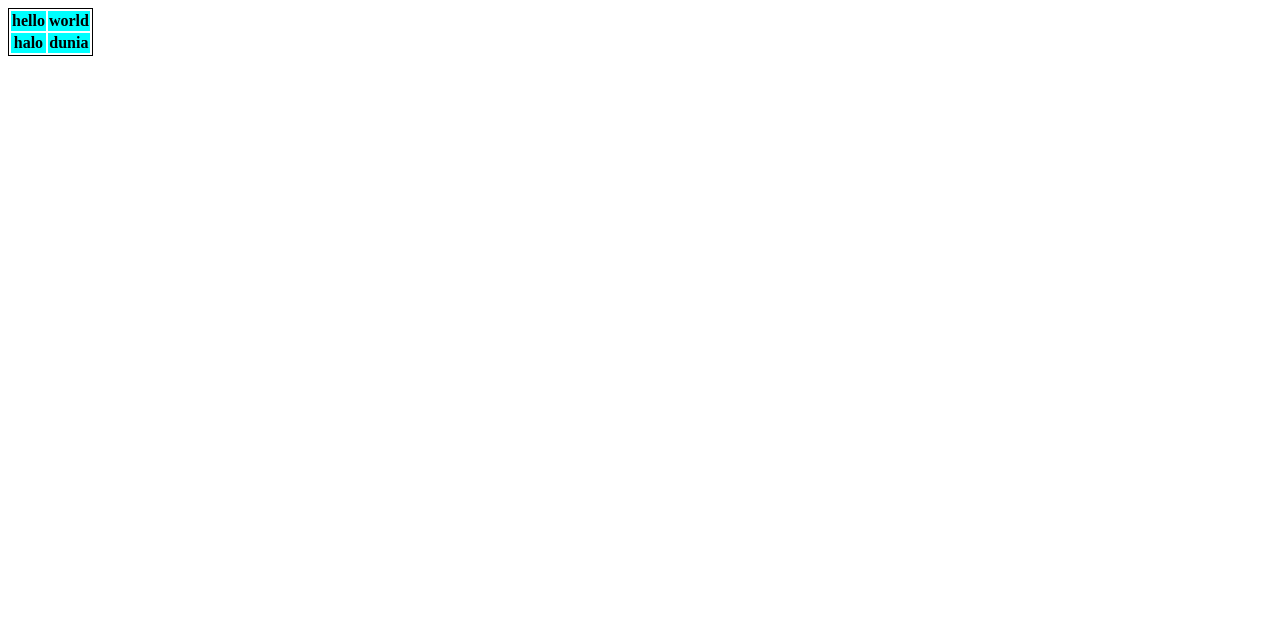
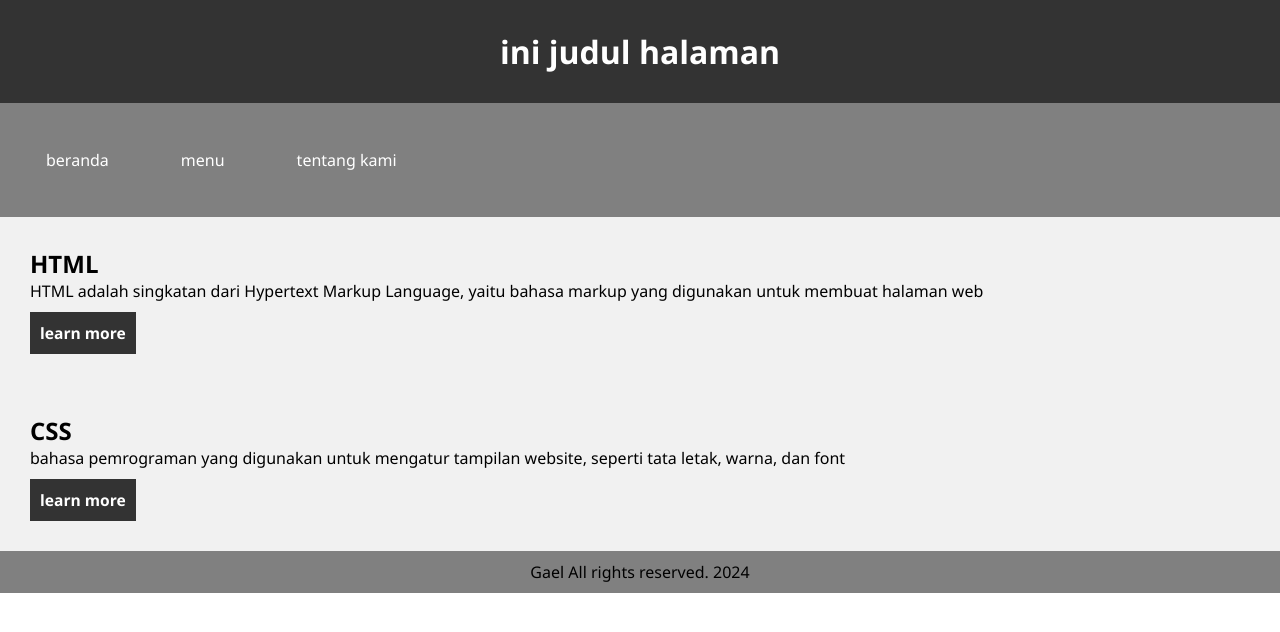
Before and after one commit to Gael227/belajar-web, a plain HTML site: page learn.html in a window 1280 px wide. Drawn offline with Linux system fonts and the light colour scheme.

Commit message:
belajar layout web & css tipis2

```diff
--- a/learn.html
+++ b/learn.html
@@ -4,21 +4,100 @@
     <meta charset="UTF-8" />
     <meta name="viewport" content="width=device-width, initial-scale=1.0" />
     <title>learning</title>
+
+    <style>
+      * {
+        margin: 0;
+        padding: 0;
+        box-sizing: border-box;
+        font-family: "Segoe UI", Tahoma, Geneva, Verdana, sans-serif;
+      }
+      header {
+        background-color: #333;
+        text-align: center;
+        padding: 30px;
+        color: white;
+      }
+      article {
+        padding: 30px;
+        width: 100%;
+        background-color: #f1f1f1;
+      }
+      footer {
+        background-color: gray;
+        padding: 10px;
+        text-align: center;
+      }
+      nav {
+        background-color: gray;
+        padding: 10px;
+      }
+      nav ul {
+        list-style-type: none;
+        overflow: hidden;
+      }
+      nav li {
+        display: inline;
+        margin: 10px;
+        padding: 10px;
+        float: left;
+      }
+      nav li a {
+        color: white;
+        text-decoration: none;
+        display: block;
+        text-align: center;
+        padding: 16px;
+      }
+      nav li a:hover {
+        background-color: #333;
+        transition: 0.5s;
+      }
+      article button {
+        background-color: #333;
+        color: white;
+        padding: 10px;
+        border: none;
+        cursor: pointer;
+        margin-top: 10px;
+      }
+      article button:hover {
+        background-color: gray;
+        transition: 0.5s;
+      }
+    </style>
   </head>
   <body>
-    <table style="border: 1px solid black">
-      <colgroup>
-        <col span="2" style="background-color: aqua" />
-        <col style="background-color: violet" />
-      </colgroup>
-      <tr>
-        <th>hello</th>
-        <th>world</th>
-      </tr>
-      <tr>
-        <th>halo</th>
-        <th>dunia</th>
-      </tr>
-    </table>
+    <header>
+      <h1>ini judul halaman</h1>
+    </header>
+    <nav>
+      <ul>
+        <li><a href="">beranda</a></li>
+        <li><a href="">menu</a></li>
+        <li><a href="">tentang kami</a></li>
+      </ul>
+    </nav>
+    <article>
+      <h1>HTML</h1>
+      <p>
+        HTML adalah singkatan dari Hypertext Markup Language, yaitu bahasa
+        markup yang digunakan untuk membuat halaman web
+      </p>
+      <button>
+        <h3>learn more</h3>
+      </button>
+    </article>
+    <article>
+      <h1>CSS</h1>
+      <p>
+        bahasa pemrograman yang digunakan untuk mengatur tampilan website,
+        seperti tata letak, warna, dan font
+      </p>
+      <button>
+        <h3>learn more</h3>
+      </button>
+    </article>
+    <footer>Gael All rights reserved. 2024</footer>
   </body>
 </html>
--- a/style.css
+++ b/style.css
@@ -82,3 +82,28 @@ header nav {
     transform: translateX(5px);
     text-decoration: none;
 }
+nav {
+    background-color: gray;
+    padding: 0px;
+  }
+  nav ul {
+    list-style-type: none;
+    overflow: hidden;
+  }
+  nav li {
+    display: inline;
+    margin: 0%;
+    padding: 0;
+    float: left;
+  }
+  nav li a {
+    color: white;
+    text-decoration: none;
+    display: block;
+    text-align: center;
+    padding: 16px;
+  }
+  nav li a:hover {
+    background-color: #333;
+    transition: 0.5s;
+  }
```
Also changed, not shown: index.html (+4 -4 lines).
